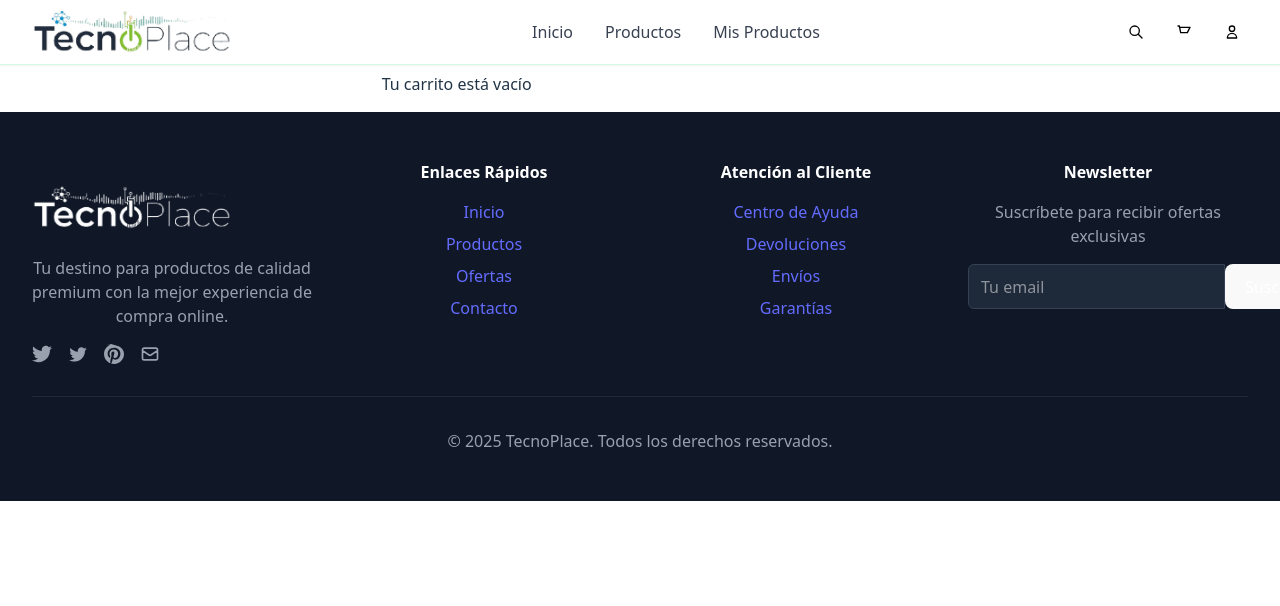
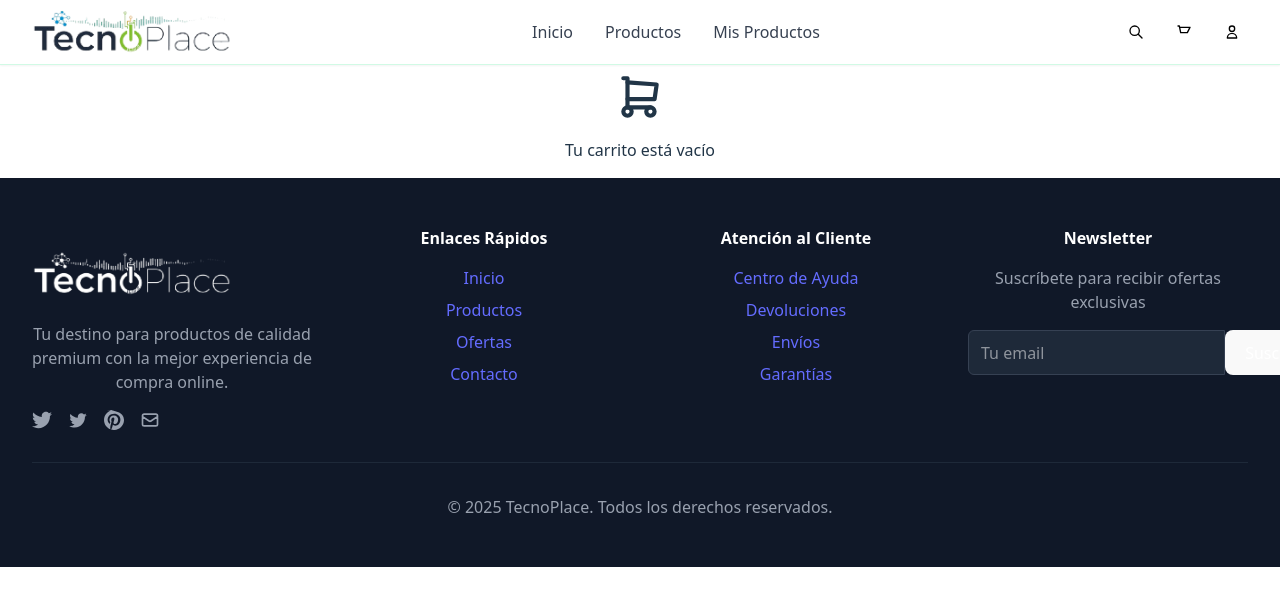
Before and after one commit to mpoustis/grupo5_apis, a React (Vite) app in the folder TPO - Grupo 5/: page /cart in a window 1280 px wide. Shown: the top 606 px of the page. Built offline with nearby package versions, Linux system fonts and the light colour scheme.

Commit message:
ajuste visual pagina carrito vacio

```diff
--- a/TPO - Grupo 5/src/app/cart/Page.jsx
+++ b/TPO - Grupo 5/src/app/cart/Page.jsx
@@ -35,7 +35,8 @@ export default function CartPage() {
     return (
       <div className="min-h-screen bg-background">
         <Header />
-        <main className="cart-container headerFit">
+        <main className="cart-container headerFit emptycart">
+          <svg  xmlns="http://www.w3.org/2000/svg"  width="50"  height="50"  viewBox="0 0 24 24"  fill="none"  stroke="currentColor"  stroke-width="2"  stroke-linecap="round"  stroke-linejoin="round"  class="icon icon-tabler icons-tabler-outline icon-tabler-shopping-cart"><path stroke="none" d="M0 0h24v24H0z" fill="none"/><path d="M6 19m-2 0a2 2 0 1 0 4 0a2 2 0 1 0 -4 0" /><path d="M17 19m-2 0a2 2 0 1 0 4 0a2 2 0 1 0 -4 0" /><path d="M17 17h-11v-14h-2" /><path d="M6 5l14 1l-1 7h-13" /></svg>
           <h2>Tu carrito está vacío</h2>
         </main>
         <Footer />
--- a/TPO - Grupo 5/src/styles/Cart.css
+++ b/TPO - Grupo 5/src/styles/Cart.css
@@ -107,3 +107,12 @@
   font-weight: 600;
   color: #000; /* o #fff si esa caja tiene fondo oscuro */
 }
+
+.emptycart {
+  display: flex;
+  flex-direction: column;
+  align-items: center;
+  justify-content: center;
+  gap: 1rem;
+  text-align: center;
+}
```
